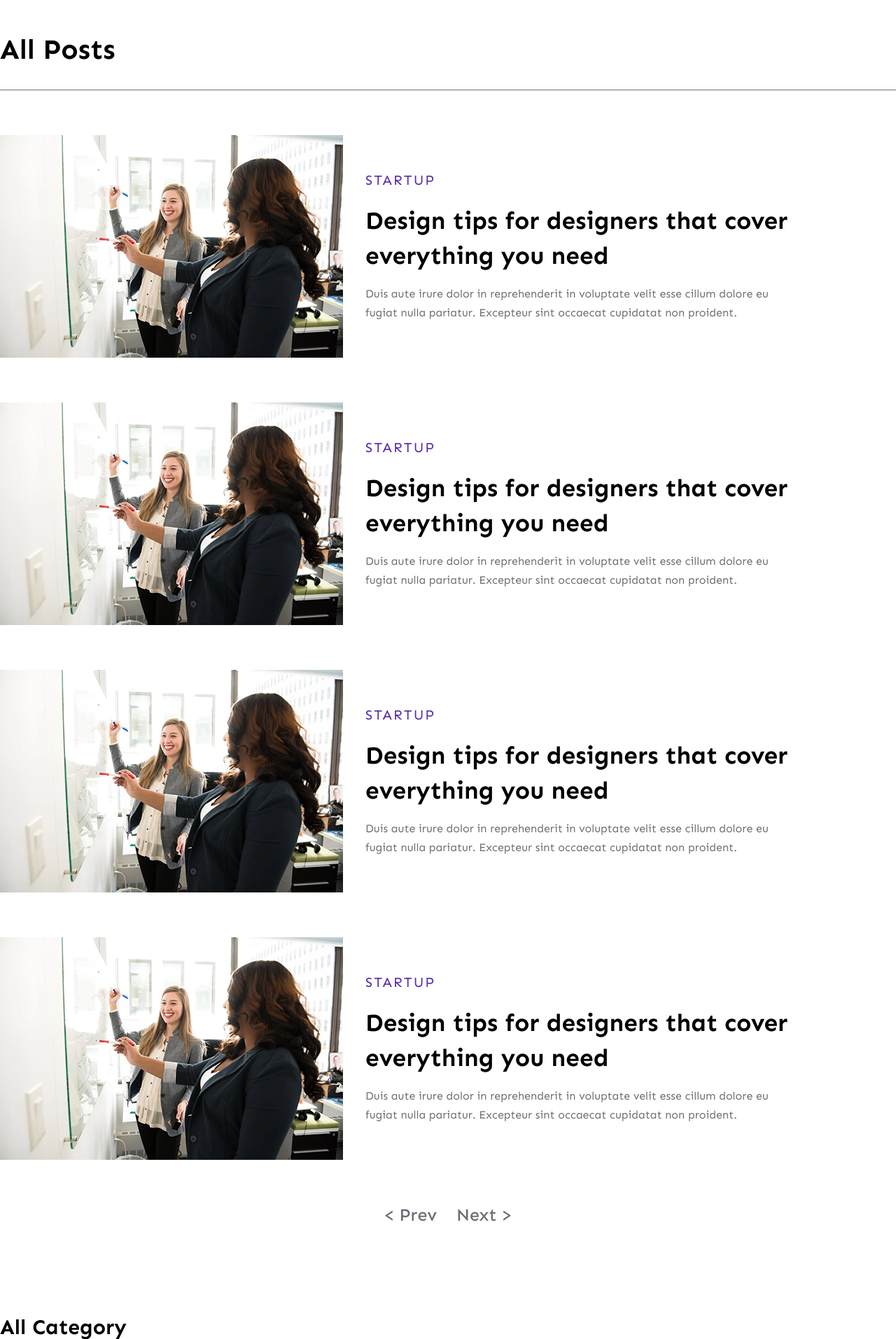
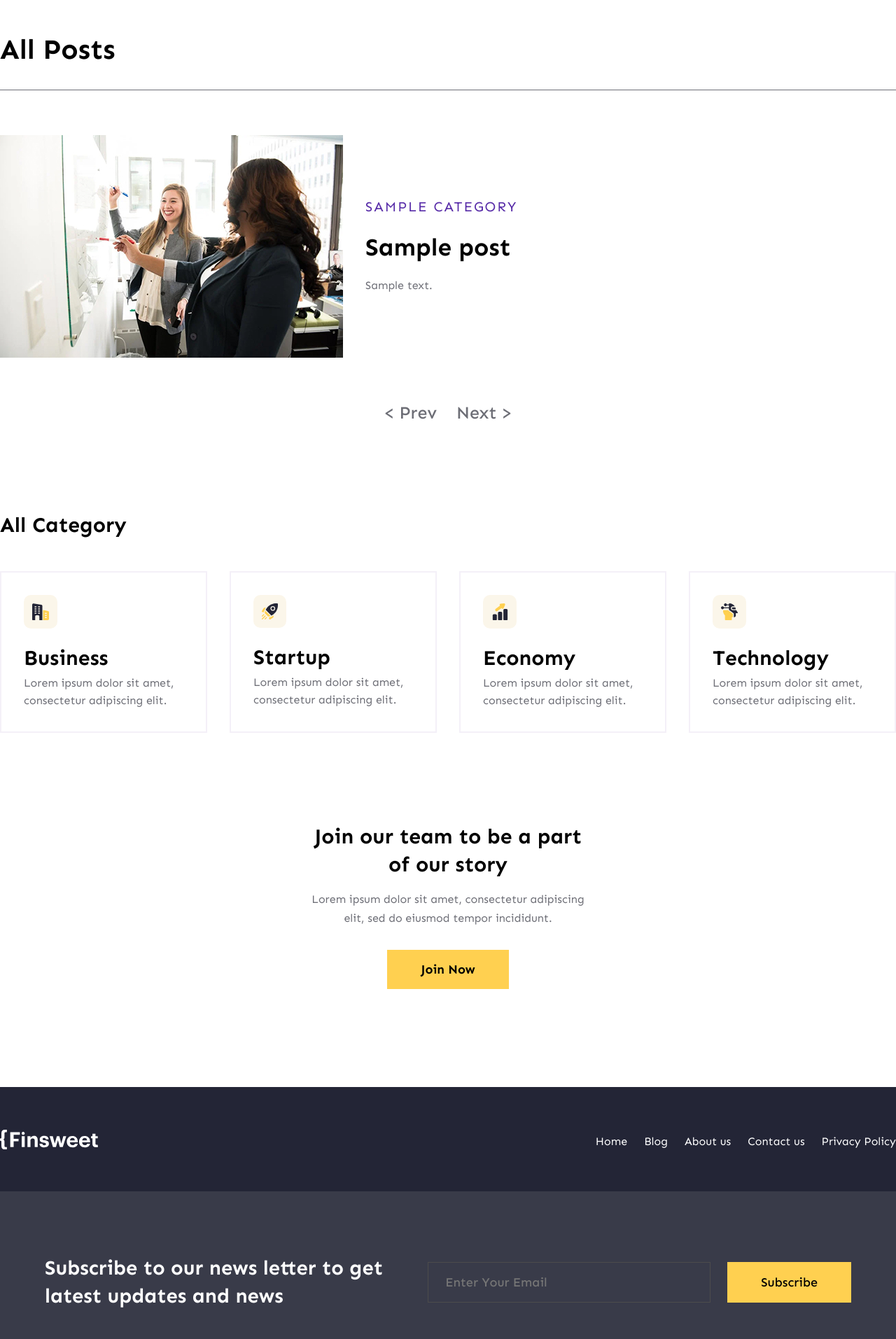
Before and after one commit to AramMadoyanMexaki/community, a Django app: page /blog/ in a window 1280 px wide. Shown: the part 621-2534 px from the top of the page at 70% size. Run offline with Django 4.2, Linux system fonts and the light colour scheme; tables that the repository leaves empty hold one stand-in row (values such as "Sample post").

Commit message:
Small changes in blog.html template.

```diff
--- a/com/settings.py
+++ b/com/settings.py
@@ -123,6 +123,9 @@ USE_TZ = True
 
 STATIC_URL = 'static/'
 
+MEDIA_URL = '/media/'
+MEDIA_ROOT = BASE_DIR / 'media'
+
 # Default primary key field type
 # https://docs.djangoproject.com/en/4.2/ref/settings/#default-auto-field
 
--- a/community/templates/blog.html
+++ b/community/templates/blog.html
@@ -23,38 +23,16 @@
         <div class="container">
             <h2 class="sec-title">All Posts</h2>
             <ul class="posts__list flex">
-                <li class="post__item flex">
-                    <img src="{% static 'images/startup-img.jpg' %}" alt="post img">
-                    <div class="post__context">
-                        <span class="category">Startup</span>
-                        <h3 class="post__title">Design tips for designers that cover everything you need</h3>
-                        <p class="post__descr">Duis aute irure dolor in reprehenderit in voluptate velit esse cillum dolore eu fugiat nulla pariatur. Excepteur sint occaecat cupidatat non proident.</p>
-                    </div>
-                </li>
-                <li class="post__item flex">
-                    <img src="{% static 'images/startup-img.jpg' %}" alt="post img">
-                    <div class="post__context">
-                        <span class="category">Startup</span>
-                        <h3 class="post__title">Design tips for designers that cover everything you need</h3>
-                        <p class="post__descr">Duis aute irure dolor in reprehenderit in voluptate velit esse cillum dolore eu fugiat nulla pariatur. Excepteur sint occaecat cupidatat non proident.</p>
-                    </div>
-                </li>
-                <li class="post__item flex">
-                    <img src="{% static 'images/startup-img.jpg' %}" alt="post img">
-                    <div class="post__context">
-                        <span class="category">Startup</span>
-                        <h3 class="post__title">Design tips for designers that cover everything you need</h3>
-                        <p class="post__descr">Duis aute irure dolor in reprehenderit in voluptate velit esse cillum dolore eu fugiat nulla pariatur. Excepteur sint occaecat cupidatat non proident.</p>
-                    </div>
-                </li>
-                <li class="post__item flex">
-                    <img src="{% static 'images/startup-img.jpg' %}" alt="post img">
-                    <div class="post__context">
-                        <span class="category">Startup</span>
-                        <h3 class="post__title">Design tips for designers that cover everything you need</h3>
-                        <p class="post__descr">Duis aute irure dolor in reprehenderit in voluptate velit esse cillum dolore eu fugiat nulla pariatur. Excepteur sint occaecat cupidatat non proident.</p>
-                    </div>
-                </li>
+                {% for post in posts %}
+                    <li class="post__item flex">
+                        <img src="{% static 'images/startup-img.jpg' %}" alt="post img">
+                        <div class="post__context">
+                            <span class="category">{{post.category}}</span>
+                            <h3 class="post__title">{{post.title}}</h3>
+                            <p class="post__descr">{{post.text}}</p>
+                        </div>
+                    </li>
+                {% endfor %}
             </ul>
             <div class="step__buttons flex">
                 <button class="step-btn" id="prev-btn">
--- a/community/views.py
+++ b/community/views.py
@@ -26,7 +26,13 @@ def get_posts(request):
 
 
 def blog(request):
-    return render(request, "blog.html")
+    posts = Post.objects.all()
+
+    context = {
+        "posts": posts,
+    }
+
+    return render(request, "blog.html", context)
 
 def details(request):
     return render(request, "details.html")
```
